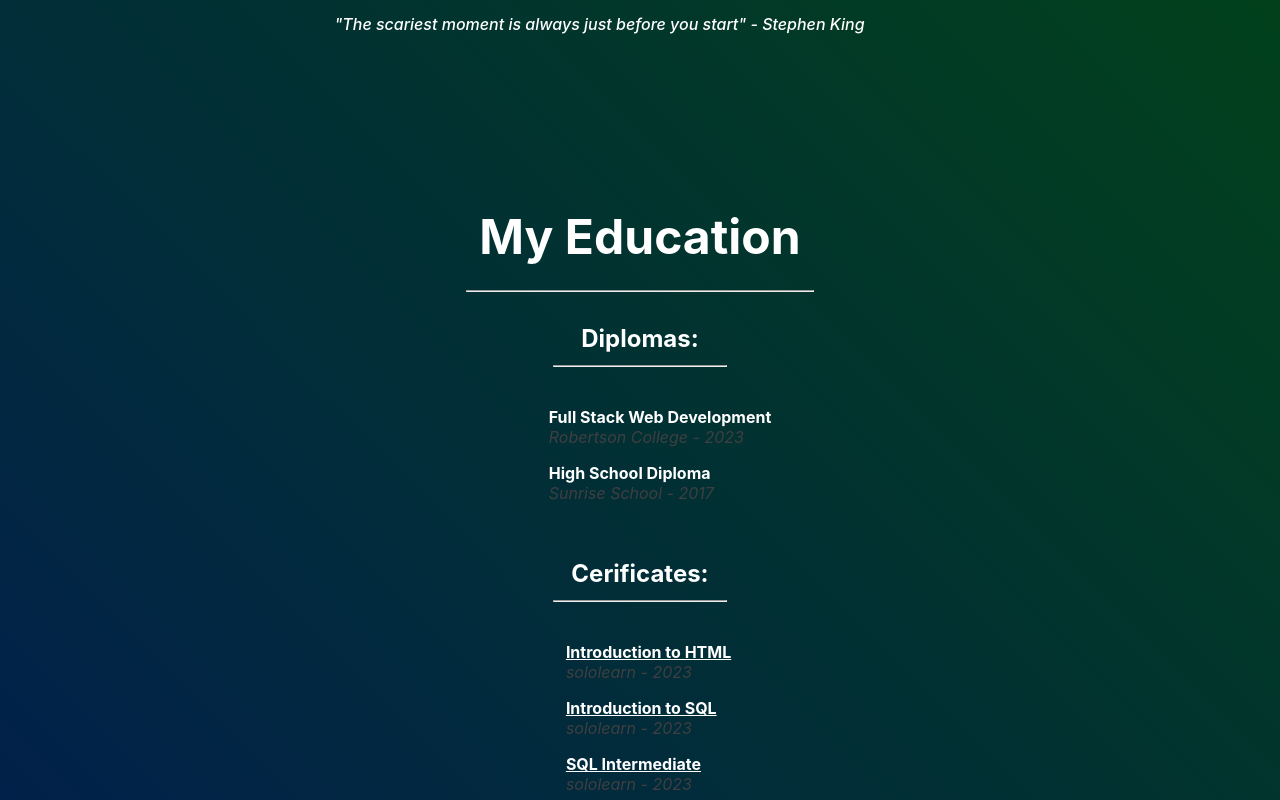
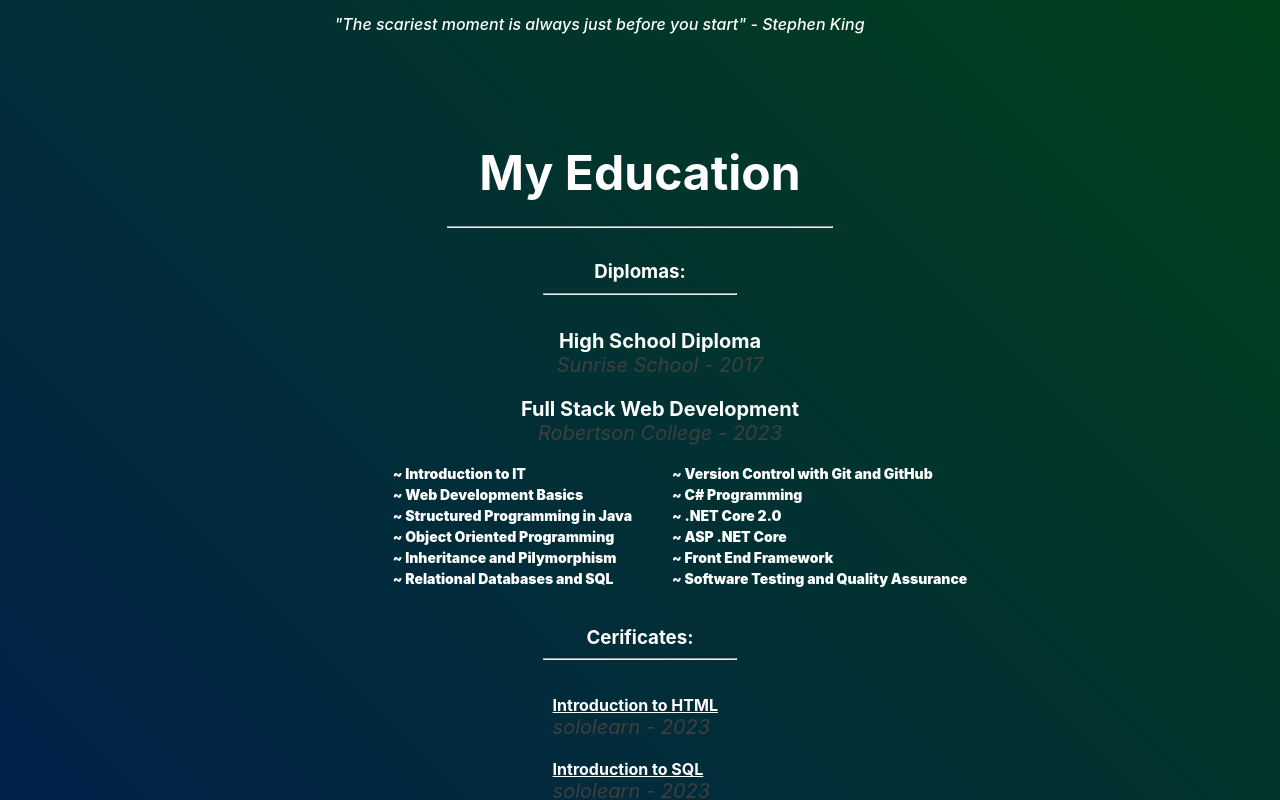
Before and after one commit to JasonR-White23/JasonPortfolio, a React (Create React App) app in the folder portfolio/: page / in a window 1280 px wide. Shown: the part 1122-1922 px from the top of the page. Built offline with nearby package versions, Linux system fonts and the light colour scheme.

Commit message:
Added course list to Education.jsx and styled it using Education.css

```diff
--- a/portfolio/src/components/Education/Education.css
+++ b/portfolio/src/components/Education/Education.css
@@ -4,7 +4,6 @@
     height: auto;
     color: #fff;
     text-align: center;
-    padding: 5%;
 }
 
 .education-title {
@@ -39,18 +38,33 @@
     font-style: italic;
     font-weight: 400;
     margin-top: 0%;
+    font-size: 20px;
 }
 
 .education-content-title {
 
     text-align: center;
-    font-size: x-large;
 
 }
 
 .education-content-title hr {
 
     width: 15%;
+}
+
+.program {
+    text-align: center;
+    font-size: 20px;
+}
+
+.course-list-container {
+    display: inline-block;
+}
+
+.course {
+    margin-bottom: 4px;
+    font-size: 14px;
+
 }
 
 a {
--- a/portfolio/src/components/Education/Education.jsx
+++ b/portfolio/src/components/Education/Education.jsx
@@ -18,17 +18,59 @@ const Education = () => {
 
           <div className="education-content">
             <ul>
-              <li>
+              <li className="program">
+                High School Diploma
+                <p>
+                  Sunrise School - 2017
+                </p>
+              </li>
+              <li className="program">
                 Full Stack Web Development
                 <p>
                   Robertson College - 2023
                 </p>
-              </li>
-              <li>
-                High School Diploma
-                <p>
-                  Sunrise School - 2017
-                </p>
+                <div className="course-list-container">
+                  <ul>
+                    <li className="course">
+                      ~ Introduction to IT
+                    </li>
+                    <li className="course">
+                      ~ Web Development Basics
+                    </li>
+                    <li className="course">
+                      ~ Structured Programming in Java
+                    </li>
+                    <li className="course">
+                      ~ Object Oriented Programming
+                    </li>
+                    <li className="course">
+                      ~ Inheritance and Pilymorphism
+                    </li>
+                    <li className="course">
+                      ~ Relational Databases and SQL
+                    </li>
+                  </ul>
+                  <ul>
+                    <li className="course">
+                      ~ Version Control with Git and GitHub
+                    </li>
+                    <li className="course">
+                      ~ C# Programming
+                    </li>
+                    <li className="course">
+                      ~ .NET Core 2.0
+                    </li>
+                    <li className="course">
+                      ~ ASP .NET Core
+                    </li>
+                    <li className="course">
+                      ~ Front End Framework
+                    </li>
+                    <li className="course">
+                      ~ Software Testing and Quality Assurance
+                    </li>
+                  </ul>
+                </div>
               </li>
             </ul>
           </div>
```
